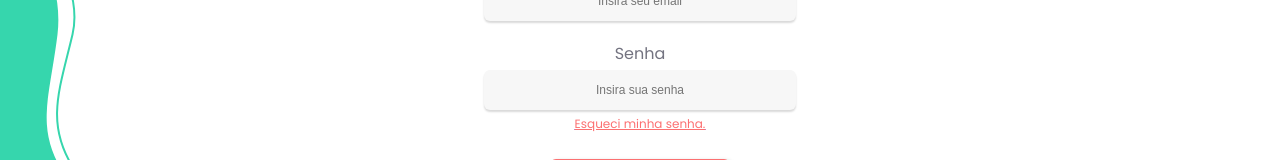
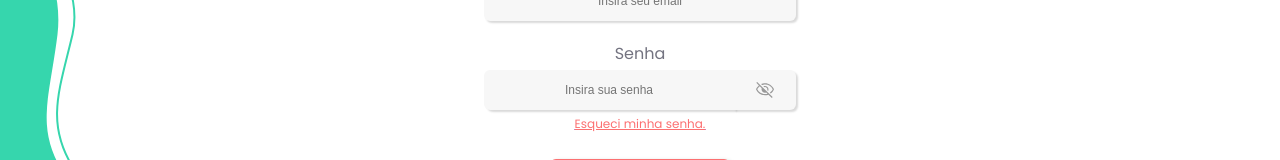
Before and after one commit to mt-torres/Adopet, a React (Create React App) app: page /Login in a window 1280 px wide. Shown: the part 396-556 px from the top of the page. Built offline with nearby package versions, Linux system fonts and the light colour scheme.

Commit message:
Create icon show password on Input component

```diff
--- a/src/component/Header.jsx
+++ b/src/component/Header.jsx
@@ -65,10 +65,10 @@ const Header = (props) => {
     return(
         <Container>
             <Ul>
-                <li><a href="#"><Img type="logo" src={logo} alt="" /></a></li>
-                <li><a href="#"><Img type="house" src={house} alt="" /></a></li>
-                <li><a href="#"><Img type="message" src={message} alt="" /></a></li>
-                <li><a href="#"><Img type="user" src={user} alt="" /></a></li>
+                <li><Img type="logo" src={logo} alt="" /></li>
+                <li><Img type="house" src={house} alt="" /></li>
+                <li><Img type="message" src={message} alt="" /></li>
+                <li><Img type="user" src={user} alt="" /></li>
 
             </Ul>
         </Container>
--- a/src/component/Input.jsx
+++ b/src/component/Input.jsx
@@ -1,5 +1,5 @@
 import styled from "styled-components";
-
+import eyes from "../layout/images/eyes.svg"
 
 const Container = styled.div`
     display: flex;
@@ -13,8 +13,10 @@ const InputStyled = styled.input`
     outline:none;
     border:none;
     border-radius: 6px;
-    box-shadow: 0px 2px 2px rgba(0, 0, 0, 0.15);
-    width:312px;
+    border-top-right-radius:${p => p.password?'0':'6px'};
+    border-bottom-right-radius: ${p => p.password?'0':'6px'};
+    box-shadow: ${p => p.password?'3px 2px 2px rgba(0, 0, 0, 0.15)':'2px 2px 2px rgba(0, 0, 0, 0.15)'};
+    width: ${p => p.password?'250px':'312px'};
     height:40px;
     box-sizing: border-box;
     padding: 0.75rem;
@@ -28,12 +30,32 @@ const LabelStyled = styled.label`
     color: ${p => p.theme.fontColor2};
     font-weight:400;
 `
+const ContainerPassword = styled.div`
+    display:flex;
+
+`
+
+const CheckPassword = styled.span`
+    display:${p => p.password?'block':'none'};
+    background:url(${eyes}) no-repeat center;
+    width:62px;
+    background-color: ${p => p.theme.inputBgColor};
+    box-shadow: 2px 2px 2px rgba(0, 0, 0, 0.15);
+    border-top-right-radius: 6px;
+    border-bottom-right-radius: 6px;
+    cursor: pointer;
+`
+
 
 const Input = (props) => {
+
     return(
-        <Container mb={props.mb}>
+        <Container mb={props.mb} >
             <LabelStyled id={props.id}>{props.label}</LabelStyled>
-            <InputStyled placeholder={props.placeholder} type={props.type?props.type:"text"} id={props.id}></InputStyled>
+            <ContainerPassword>
+                <InputStyled placeholder={props.placeholder} type={props.type?props.type:"text"} password={props.password} id={props.id}></InputStyled>
+                <CheckPassword password={props.password}></CheckPassword>
+            </ContainerPassword>
         </Container>
     )
 
--- a/src/pages/Login.jsx
+++ b/src/pages/Login.jsx
@@ -48,6 +48,7 @@ const Login = (props)=> {
                         id="Senha"
                         label="Senha"
                         placeholder="Insira sua senha"
+                        password
                     />
                     <Link to="/register"><Span>Esqueci minha senha.</Span></Link>
 
--- a/src/pages/Register.jsx
+++ b/src/pages/Register.jsx
@@ -46,12 +46,14 @@ const Register = (props)=> {
                         label="Senha"
                         mb
                         placeholder="Crie sua senha"
+                        password
                     />
                     <Input
                         type="password"
                         id="confirmar-senha"
                         label="Confirmar sua senha"
                         placeholder="Repite a senha criada acima"
+                        password
                     />
                     <Button marginTop="1.5rem">Cadastar</Button>
                 </Form>
```
Also changed, not shown: src/layout/images/eyes.svg (added).
